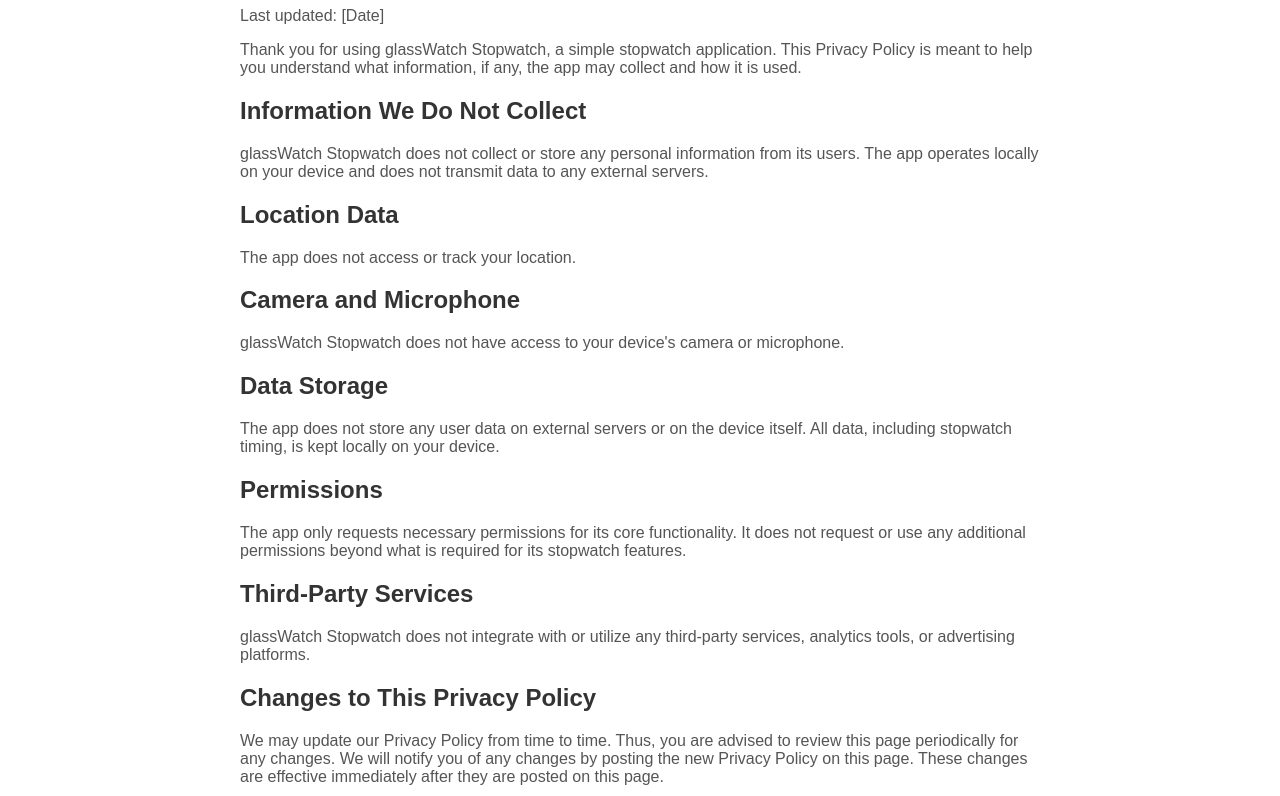
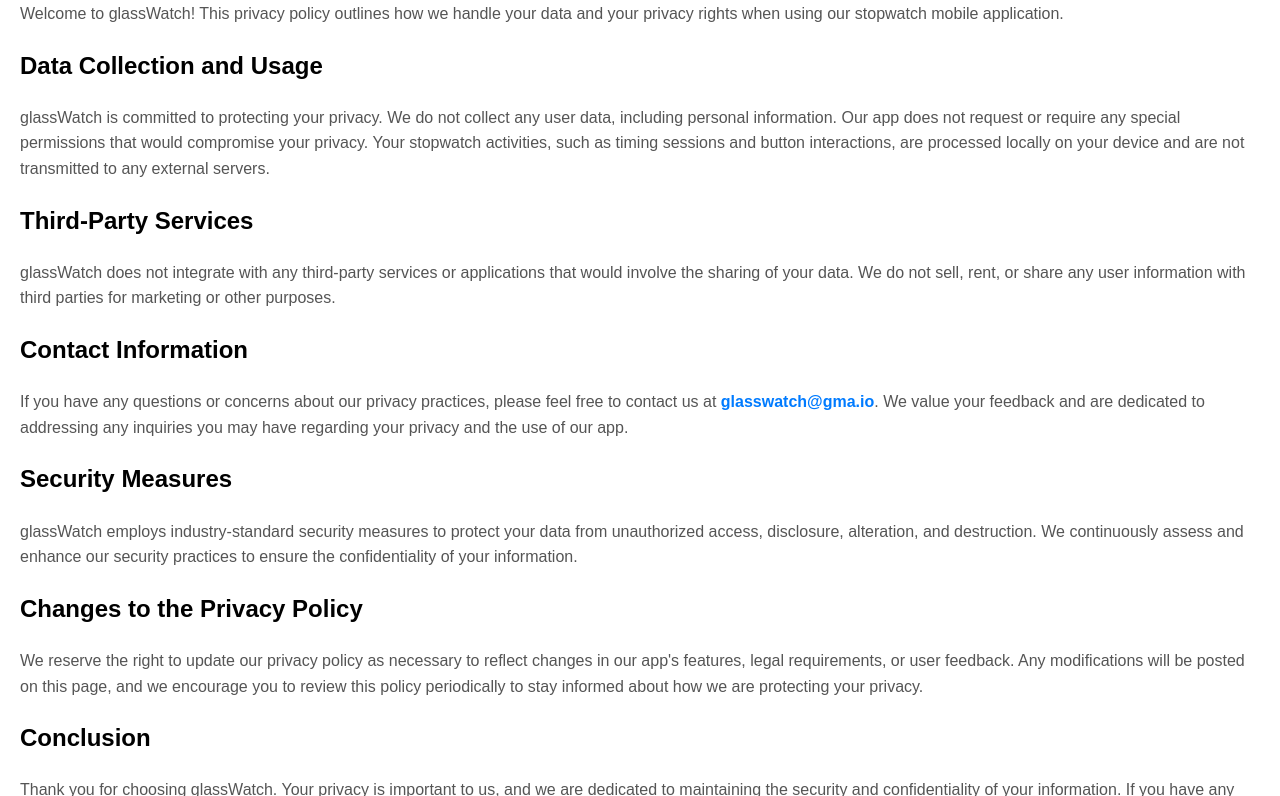
Before and after one commit to babita912321/privacy, a plain HTML site: page index.html in a window 1280 px wide. Shown: the part 93-889 px from the top of the page. Drawn offline with Linux system fonts and the light colour scheme.

Commit message:
Update index.html

```diff
--- a/index.html
+++ b/index.html
@@ -3,63 +3,58 @@
 <head>
     <meta charset="UTF-8">
     <meta name="viewport" content="width=device-width, initial-scale=1.0">
-    <title>glassWatch Stopwatch - Privacy Policy</title>
+    <title>glassWatch Privacy Policy</title>
     <style>
         body {
             font-family: 'Arial', sans-serif;
-            padding: 20px;
-            max-width: 800px;
-            margin: 0 auto;
+            line-height: 1.6;
+            margin: 20px;
         }
 
-        h1, h2 {
+        h1 {
             color: #333;
         }
 
         p {
             color: #555;
         }
+
+        a {
+            color: #007BFF;
+            text-decoration: none;
+            font-weight: bold;
+        }
+
+        a:hover {
+            text-decoration: underline;
+        }
     </style>
 </head>
 <body>
 
-<h1>Privacy Policy for glassWatch Stopwatch</h1>
+<h1>glassWatch Privacy Policy</h1>
 
-<p>Last updated: [Date]</p>
+<p>Welcome to glassWatch! This privacy policy outlines how we handle your data and your privacy rights when using our stopwatch mobile application.</p>
 
-<p>Thank you for using glassWatch Stopwatch, a simple stopwatch application. This Privacy Policy is meant to help you understand what information, if any, the app may collect and how it is used.</p>
-
-<h2>Information We Do Not Collect</h2>
-
-<p>glassWatch Stopwatch does not collect or store any personal information from its users. The app operates locally on your device and does not transmit data to any external servers.</p>
-
-<h2>Location Data</h2>
-
-<p>The app does not access or track your location.</p>
-
-<h2>Camera and Microphone</h2>
-
-<p>glassWatch Stopwatch does not have access to your device's camera or microphone.</p>
-
-<h2>Data Storage</h2>
-
-<p>The app does not store any user data on external servers or on the device itself. All data, including stopwatch timing, is kept locally on your device.</p>
-
-<h2>Permissions</h2>
-
-<p>The app only requests necessary permissions for its core functionality. It does not request or use any additional permissions beyond what is required for its stopwatch features.</p>
+<h2>Data Collection and Usage</h2>
+<p>glassWatch is committed to protecting your privacy. We do not collect any user data, including personal information. Our app does not request or require any special permissions that would compromise your privacy. Your stopwatch activities, such as timing sessions and button interactions, are processed locally on your device and are not transmitted to any external servers.</p>
 
 <h2>Third-Party Services</h2>
+<p>glassWatch does not integrate with any third-party services or applications that would involve the sharing of your data. We do not sell, rent, or share any user information with third parties for marketing or other purposes.</p>
 
-<p>glassWatch Stopwatch does not integrate with or utilize any third-party services, analytics tools, or advertising platforms.</p>
+<h2>Contact Information</h2>
+<p>If you have any questions or concerns about our privacy practices, please feel free to contact us at <a href="mailto:glasswatch@gma.io">glasswatch@gma.io</a>. We value your feedback and are dedicated to addressing any inquiries you may have regarding your privacy and the use of our app.</p>
 
-<h2>Changes to This Privacy Policy</h2>
+<h2>Security Measures</h2>
+<p>glassWatch employs industry-standard security measures to protect your data from unauthorized access, disclosure, alteration, and destruction. We continuously assess and enhance our security practices to ensure the confidentiality of your information.</p>
 
-<p>We may update our Privacy Policy from time to time. Thus, you are advised to review this page periodically for any changes. We will notify you of any changes by posting the new Privacy Policy on this page. These changes are effective immediately after they are posted on this page.</p>
+<h2>Changes to the Privacy Policy</h2>
+<p>We reserve the right to update our privacy policy as necessary to reflect changes in our app's features, legal requirements, or user feedback. Any modifications will be posted on this page, and we encourage you to review this policy periodically to stay informed about how we are protecting your privacy.</p>
 
-<h2>Contact Us</h2>
+<h2>Conclusion</h2>
+<p>Thank you for choosing glassWatch. Your privacy is important to us, and we are dedicated to maintaining the security and confidentiality of your information. If you have any further questions, please do not hesitate to <a href="mailto:glasswatch@gma.io">contact us</a>.</p>
 
-<p>If you have any questions or suggestions about our Privacy Policy, do not hesitate to contact us at [Your Contact Information].</p>
+<p>Last updated: 13/2/2024</p>
 
 </body>
 </html>
```
